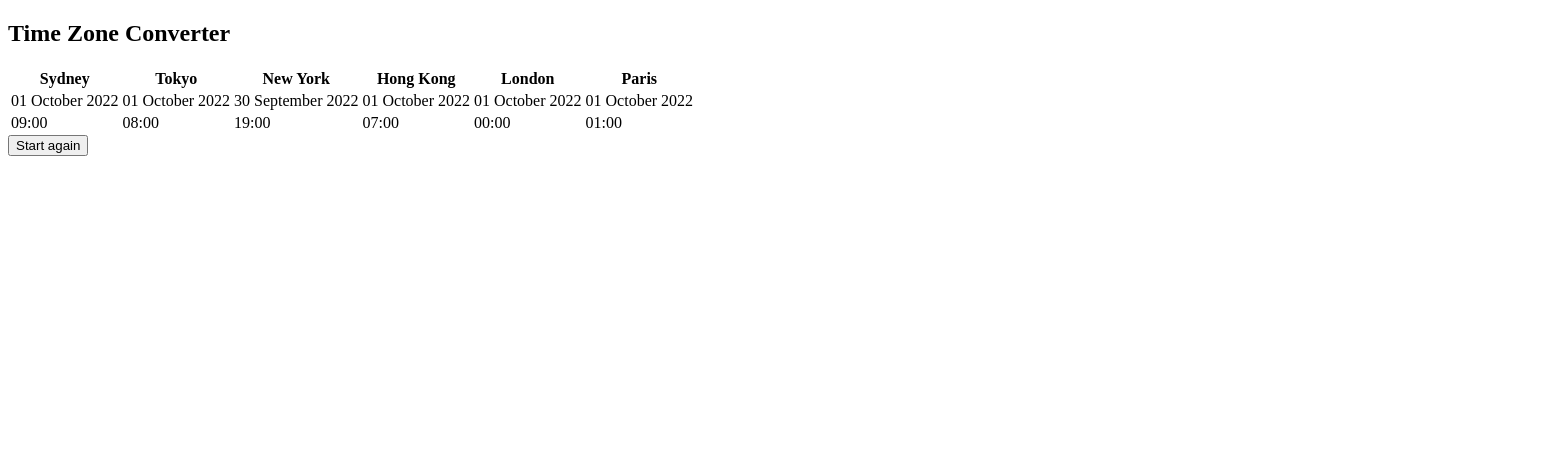
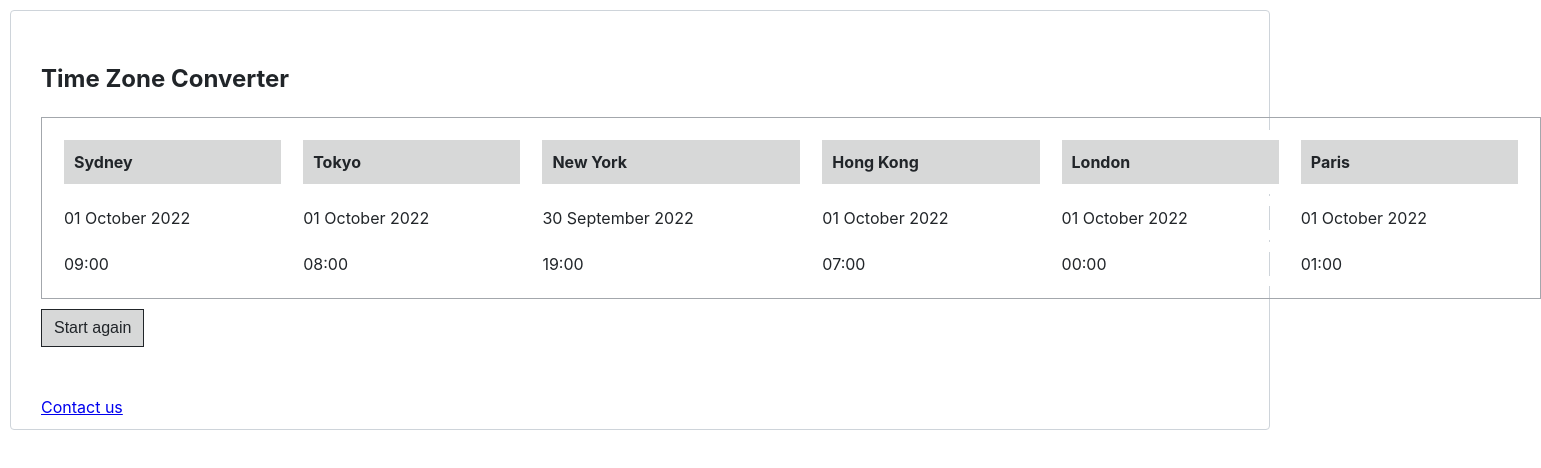
Before and after one commit to lily-aus/Time-Zone-Converter, a plain HTML site: page convertPage.html in a window 1280 px wide. Shown: the whole page, 1541 px wide, since content can reach past the window. Drawn offline with Linux system fonts and the light colour scheme.

Commit message:
CSS added
Signed-off-by: lili-du <lily1206.du@gmail.com>

```diff
--- a/convertPage.html
+++ b/convertPage.html
@@ -8,36 +8,40 @@
     <link rel="stylesheet" href="styles.css">
 </head>
 
-<body>
-    <table id="selectedCity">
+<body class="page">
+    <table id="selectedCity" class="convert-city-table">
         <tr>
-            <th>Sydney</th>
-            <th>Tokyo</th>
-            <th>New York</th>
-            <th>Hong Kong</th>
-            <th>London</th>
-            <th>Paris</th>
+            <th class="convert-city">Sydney</th>
+            <th class="convert-city">Tokyo</th>
+            <th class="convert-city">New York</th>
+            <th class="convert-city">Hong Kong</th>
+            <th class="convert-city">London</th>
+            <th class="convert-city">Paris</th>
         </tr>
         <tr>
-            <td>01 October 2022</td>
-            <td>01 October 2022</td>
-            <td>30 September 2022</td>
-            <td>01 October 2022</td>
-            <td>01 October 2022</td>
-            <td>01 October 2022</td>
+            <td class="convert-date">01 October 2022</td>
+            <td class="convert-date">01 October 2022</td>
+            <td class="convert-date">30 September 2022</td>
+            <td class="convert-date">01 October 2022</td>
+            <td class="convert-date">01 October 2022</td>
+            <td class="convert-date">01 October 2022</td>
         </tr>
         <tr>
-            <td>09:00</td>
-            <td>08:00</td>
-            <td>19:00</td>
-            <td>07:00</td>
-            <td>00:00</td>
-            <td>01:00</td>
+            <td class="convert-time">09:00</td>
+            <td class="convert-time">08:00</td>
+            <td class="convert-time">19:00</td>
+            <td class="convert-time">07:00</td>
+            <td class="convert-time">00:00</td>
+            <td class="convert-time">01:00</td>
         </tr>
     </table>
 
 
-    <button type="button" onclick="confirmFunction()">Start again</button>
+    <button type="button" onclick="confirmFunction()" class="btn">Start again</button>
+
+    <br><br><br>
+    <a href="contact.html">Contact us</a>
+
 
     <script>
         function confirmFunction() {
--- a/styles.css
+++ b/styles.css
@@ -1,3 +1,95 @@
+.page {
+    margin: 10px;
+    font-family: -apple-system, Arial, sans-serif;
+    font-size: 1rem;
+    font-weight: 400;
+    line-height: 1.5;
+    color: #212529;
+    text-align: left;
+    background-color: #fff;
+    padding: 30px;
+    padding-bottom: 10px;
+    border: 1px solid #ced4da;
+    border-radius: 0.25rem;
+    max-width: 100%;
+}
+
+.announcement {
+    font-family: -apple-system, Arial, sans-serif;
+    color: brown;
+    text-align: left;
+    line-height: 2;
+}
+
+.input-city {
+    width: 300px;
+    border: 1px solid rgb(163, 167, 172);
+    font-family: -apple-system, Arial, sans-serif;
+    padding: 10px;
+    margin-bottom: 10px;
+    margin-right: 10px;
+    font-size: 1rem;
+}
+
+.today {
+    width: 150px;
+    border: 1px solid rgb(163, 167, 172);
+    font-family: -apple-system, Arial, sans-serif;
+    padding: 10px;
+    margin-bottom: 10px;
+    margin-right: 10px;
+    font-size: 1rem;
+}
+
+.input-time {
+    width: 150px;
+    border: 1px solid rgb(163, 167, 172);
+    font-family: -apple-system, Arial, sans-serif;
+    padding: 10px;
+    margin-bottom: 10px;
+    margin-right: 10px;
+    font-size: 1rem;
+}
+
+
+.convert-city-table {
+    width: 1500px;
+    border: 1px solid rgb(163, 167, 172);
+    font-family: -apple-system, Arial, sans-serif;
+    padding: 10px;
+    margin-bottom: 10px;
+    margin-right: 10px;
+    font-size: 1rem;
+}
+
+.convert-city {
+    border: 10px solid rgb(255, 255, 255);
+    font-family: -apple-system, Arial, sans-serif;
+    padding: 10px;
+    margin-bottom: 10px;
+    margin-right: 20px;
+    font-size: 1rem;
+    background-color: #d7d8d8;
+}
+
+.convert-date {
+    border: 10px solid rgb(255, 255, 255);
+    font-family: -apple-system, Arial, sans-serif;
+    padding: 0px;
+    margin-bottom: 10px;
+    margin-right: 20px;
+    font-size: 1rem;
+}
+
+.convert-time {
+    border: 10px solid rgb(255, 255, 255);
+    font-family: -apple-system, Arial, sans-serif;
+    padding: 0px;
+    margin-bottom: 10px;
+    margin-right: 20px;
+    font-size: 1rem;
+}
+
 .body {
     margin: 0;
     font-family: -apple-system, Arial, sans-serif;
@@ -13,6 +105,7 @@
     border-radius: 0.25rem;
     max-width: 100%;
 }
+
 
 .form-group {
     margin-bottom: 1rem;
@@ -73,11 +166,10 @@ textarea.form-control {
     -moz-user-select: none;
     -ms-user-select: none;
     user-select: none;
-    background-color: #a7caee;
+    background-color: #d7d8d8;
     border: 1px #212529 solid;
     padding: 0.375rem 0.75rem;
     font-size: 1rem;
     line-height: 1.5;
-    border-radius: 0.25rem;
     transition: color 0.15s ease-in-out, background-color 0.15s ease-in-out, border-color 0.15s ease-in-out, box-shadow 0.15s ease-in-out;
 }
```
Also changed, not shown: homePage.html (+10 -10 lines).
